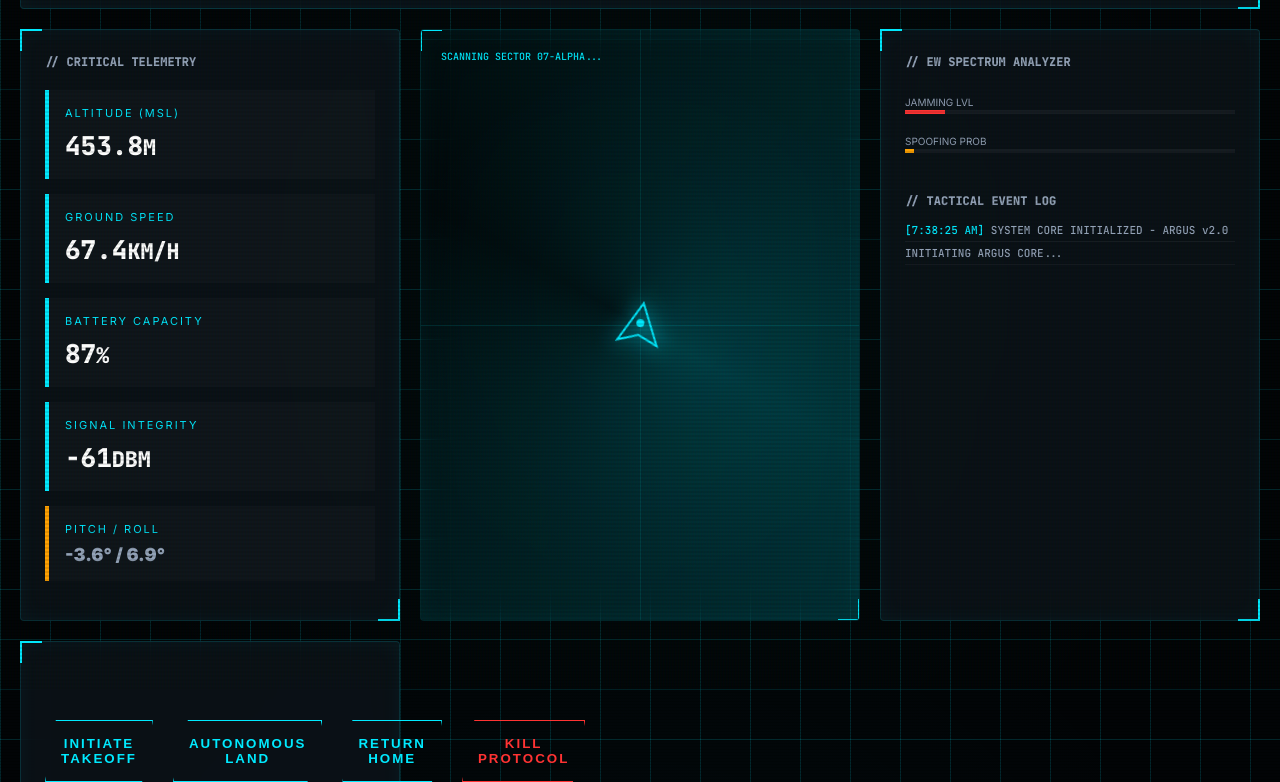
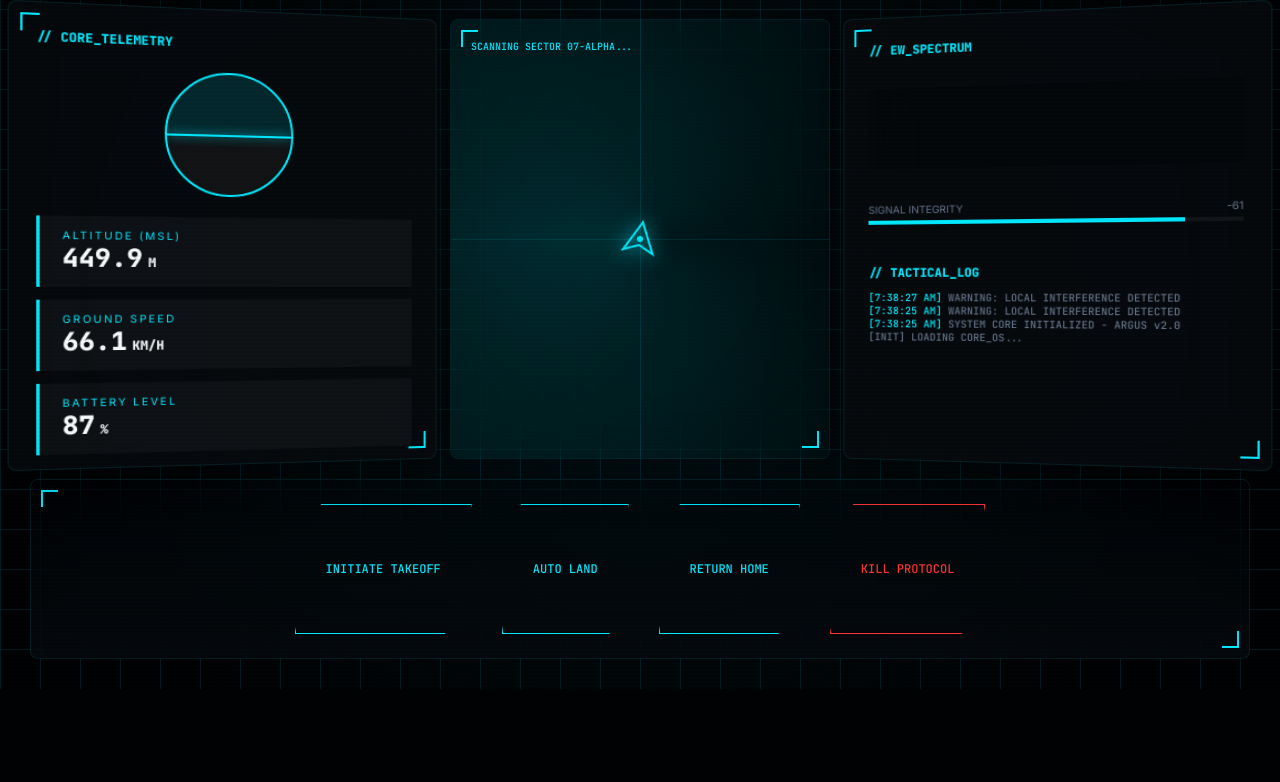
Before and after one commit to arch-yunus/uav-mission-control, a website built with Vite: page index.html in a window 1280 px wide. Shown: the part 111-893 px from the top of the page. After the commit the page ends 800 px from the top, so only its background shows below. Built offline with nearby package versions, Linux system fonts and the light colour scheme.

Commit message:
feat: monumental 'WOW' expansion with premium assets, technical docs, and audio engine

```diff
--- a/index.html
+++ b/index.html
@@ -11,63 +11,63 @@
     <link rel="stylesheet" href="src/styles/style.css">
 </head>
 <body>
-    <!-- Visual Overlays -->
-    <div class="vignette"></div>
     <div class="scanlines"></div>
 
     <div class="dashboard">
         <!-- Header: Strategic HUD -->
-        <header class="panel header" id="header-main">
+        <header class="panel header">
             <div class="logo">
                 <span class="pulse">🦅</span> ARGUS <span>OMEGA</span>
             </div>
 
-            <div class="mission-status-hud">
+            <div class="mission-status-hud" style="display: flex; gap: 40px; font-family: var(--font-mono); font-size: 12px;">
                 <div class="hud-item">
-                    <div class="hud-label">MISSION CLOCK</div>
-                    <div class="hud-value" id="current-time">00:00:00</div>
+                    <div style="color: var(--accent-glow); margin-bottom: 4px;">MISSION CLOCK</div>
+                    <div id="current-time" style="color: var(--text-head); font-weight: 800;">00:00:00</div>
                 </div>
                 <div class="hud-item">
-                    <div class="hud-label">COORDINATES</div>
-                    <div class="hud-value" style="font-size: 12px;">39.92°N / 32.85°E</div>
+                    <div style="color: var(--accent-glow); margin-bottom: 4px;">TARGET SECTOR</div>
+                    <div style="color: var(--text-head); font-weight: 800;">39.9°N / 32.8°E</div>
                 </div>
             </div>
 
-            <div class="system-status">
-                <div class="status-item">
-                    <div class="status-indicator" id="gnss-status" style="background: var(--accent-glow); box-shadow: 0 0 10px var(--accent-glow);"></div>
-                    <span>SECURE LINK</span>
+            <div class="system-status" style="display: flex; gap: 20px;">
+                <div style="display: flex; align-items: center; gap: 8px;">
+                    <div class="pulse" style="width: 8px; height: 8px; background: var(--accent-glow); border-radius: 50%;"></div>
+                    <span style="font-size: 10px; color: var(--accent-glow);">SECURE LINK</span>
                 </div>
-                <div class="status-item">
-                    <div class="status-indicator" id="comm-status" style="background: var(--secondary-glow); box-shadow: 0 0 10px var(--secondary-glow);"></div>
-                    <span>AES-256 ACTIVE</span>
+                <div style="display: flex; align-items: center; gap: 8px;">
+                    <div class="pulse" style="width: 8px; height: 8px; background: var(--secondary-glow); border-radius: 50%;"></div>
+                    <span style="font-size: 10px; color: var(--secondary-glow);">AES-256</span>
                 </div>
             </div>
         </header>
 
         <!-- Left: Primary Telemetry -->
         <aside class="panel telemetry-panel">
-            <h2 style="font-family: var(--font-mono); font-size: 12px; margin-bottom: 20px;">// CRITICAL TELEMETRY</h2>
+            <h2 style="font-family: var(--font-mono); font-size: 12px; margin-bottom: 20px; color: var(--accent-glow);">// CORE_TELEMETRY</h2>
+
+            <!-- Artificial Horizon -->
+            <div class="gyro-container">
+                <div class="gyro-inner" id="gyro-inner">
+                    <div class="gyro-sky"></div>
+                    <div class="gyro-ground"></div>
+                    <div class="gyro-line"></div>
+                </div>
+            </div>
+
             <div class="data-grid">
                 <div class="data-card">
-                    <div class="data-label">ALTITUDE (MSL)</div>
-                    <div class="data-value"><span id="val-alt">450.0</span><small>M</small></div>
+                    <div class="data-label">Altitude (MSL)</div>
+                    <div class="data-value"><span id="val-alt">450.0</span><small style="font-size: 12px; margin-left: 5px;">M</small></div>
                 </div>
                 <div class="data-card">
-                    <div class="data-label">GROUND SPEED</div>
-                    <div class="data-value"><span id="val-vel">66.5</span><small>KM/H</small></div>
+                    <div class="data-label">Ground Speed</div>
+                    <div class="data-value"><span id="val-vel">66.5</span><small style="font-size: 12px; margin-left: 5px;">KM/H</small></div>
                 </div>
                 <div class="data-card">
-                    <div class="data-label">BATTERY CAPACITY</div>
-                    <div class="data-value"><span id="val-batt">88</span><small>%</small></div>
-                </div>
-                <div class="data-card">
-                    <div class="data-label">SIGNAL INTEGRITY</div>
-                    <div class="data-value"><span id="val-rssi">-62</span><small>DBM</small></div>
-                </div>
-                <div class="data-card" style="border-left-color: var(--secondary-glow);">
-                    <div class="data-label">PITCH / ROLL</div>
-                    <div class="hud-value" id="val-attitude" style="font-size: 18px; font-weight: 800;">0.0° / 0.0°</div>
+                    <div class="data-label">Battery Level</div>
+                    <div class="data-value"><span id="val-batt">88</span><small style="font-size: 12px; margin-left: 5px;">%</small></div>
                 </div>
             </div>
         </aside>
@@ -77,16 +77,19 @@
             <div class="radar-sweep"></div>
 
             <!-- Crosshair UI -->
-            <div class="crosshair-h" style="position: absolute; top: 50%; left: 0; width: 100%; height: 1px; background: rgba(0, 242, 255, 0.1);"></div>
-            <div class="crosshair-v" style="position: absolute; top: 0; left: 50%; width: 1px; height: 100%; background: rgba(0, 242, 255, 0.1);"></div>
+            <div style="position: absolute; top: 50%; left: 0; width: 100%; height: 1px; background: rgba(0, 242, 255, 0.1);"></div>
+            <div style="position: absolute; top: 0; left: 50%; width: 1px; height: 100%; background: rgba(0, 242, 255, 0.1);"></div>
 
-            <!-- Mock UAV Icon -->
-            <div id="uav-icon" style="position: absolute; top: 50%; left: 50%; transform: translate(-50%, -50%); transition: all 0.2s ease;">
-                <svg width="60" height="60" viewBox="0 0 60 60">
-                    <path d="M30 10 L50 50 L30 42 L10 50 Z" fill="none" stroke="var(--accent-glow)" stroke-width="2"/>
-                    <circle cx="30" cy="30" r="4" fill="var(--accent-glow)"/>
+            <!-- UAV Icon -->
+            <div id="uav-icon" style="position: absolute; top: 50%; left: 50%; transform: translate(-50%, -50%);">
+                <svg width="40" height="40" viewBox="0 0 40 40">
+                    <path d="M20 5 L35 35 L20 28 L5 35 Z" fill="none" stroke="var(--accent-glow)" stroke-width="2"/>
+                    <circle cx="20" cy="22" r="3" fill="var(--accent-glow)"/>
                 </svg>
             </div>
+
+            <!-- Target simulation will be added via JS -->
+            <div id="targets-layer" style="position: absolute; inset: 0;"></div>
 
             <div style="position: absolute; top: 20px; left: 20px; font-family: var(--font-mono); font-size: 10px; color: var(--accent-glow);">
                 SCANNING SECTOR 07-ALPHA...
@@ -95,32 +98,30 @@
 
         <!-- Right: EW Shield & Logs -->
         <aside class="panel ew-panel">
-            <h2 style="font-family: var(--font-mono); font-size: 12px; margin-bottom: 20px;">// EW SPECTRUM ANALYZER</h2>
+            <h2 style="font-family: var(--font-mono); font-size: 12px; margin-bottom: 20px; color: var(--accent-glow);">// EW_SPECTRUM</h2>
 
-            <div class="ew-indicator">
-                <span style="font-size: 10px; width: 100px; color: var(--text-body);">JAMMING LVL</span>
-                <div class="bar-container" style="height: 4px; background: rgba(255,255,255,0.05); flex: 1;">
-                    <div class="bar-fill" id="bar-jamming" style="height: 100%; background: var(--danger-glow); width: 12%;"></div>
+            <canvas id="spectrum-canvas"></canvas>
+
+            <div style="margin-top: 30px;">
+                <div style="display: flex; justify-content: space-between; font-size: 10px; margin-bottom: 5px;">
+                    <span>SIGNAL INTEGRITY</span>
+                    <span id="val-rssi">-62 DBM</span>
+                </div>
+                <div style="height: 4px; background: rgba(255,255,255,0.05);">
+                    <div id="bar-rssi" style="height: 100%; background: var(--accent-glow); width: 85%;"></div>
                 </div>
             </div>
 
-            <div class="ew-indicator" style="margin-top: 15px;">
-                <span style="font-size: 10px; width: 100px; color: var(--text-body);">SPOOFING PROB</span>
-                <div class="bar-container" style="height: 4px; background: rgba(255,255,255,0.05); flex: 1;">
-                    <div class="bar-fill" id="bar-spoofing" style="height: 100%; background: var(--secondary-glow); width: 5%;"></div>
-                </div>
-            </div>
-
-            <h2 style="font-family: var(--font-mono); font-size: 12px; margin-top: 40px; margin-bottom: 10px;">// TACTICAL EVENT LOG</h2>
-            <div id="logs" style="font-size: 11px; font-family: var(--font-mono); color: var(--text-body); height: 200px; overflow-y: auto;">
-                <div>INITIATING ARGUS CORE...</div>
+            <h2 style="font-family: var(--font-mono); font-size: 12px; margin-top: 40px; margin-bottom: 10px; color: var(--accent-glow);">// TACTICAL_LOG</h2>
+            <div id="logs" style="font-size: 10px; font-family: var(--font-mono); color: var(--text-body); height: 180px; overflow-y: auto;">
+                <div>[INIT] LOADING CORE_OS...</div>
             </div>
         </aside>
 
         <!-- Bottom: Control Matrix -->
-        <footer class="panel control-panel" style="display: flex; gap: 20px; align-items: center;">
+        <footer class="panel control-panel">
             <button class="btn" id="btn-takeoff">Initiate Takeoff</button>
-            <button class="btn" id="btn-land">Autonomous Land</button>
+            <button class="btn" id="btn-land">Auto Land</button>
             <button class="btn" id="btn-rth">Return Home</button>
             <button class="btn btn-danger" id="btn-kill">Kill Protocol</button>
         </footer>
--- a/src/engine/app.js
+++ b/src/engine/app.js
@@ -28,25 +28,45 @@ class ArgusTacticalEngine {
 
     init() {
         this.setupEventListeners();
+        this.initAudio();
         this.runCycle();
         this.updateClock();
         setInterval(() => this.updateClock(), 1000);
         this.log("SYSTEM CORE INITIALIZED - ARGUS v2.0");
+        this.playBeep(440, 0.1); // Startup beep
+    }
+
+    initAudio() {
+        this.audioCtx = new (window.AudioContext || window.webkitAudioContext)();
+    }
+
+    playBeep(freq, duration) {
+        if (!this.audioCtx) return;
+        const osc = this.audioCtx.createOscillator();
+        const gain = this.audioCtx.createGain();
+        osc.connect(gain);
+        gain.connect(this.audioCtx.destination);
+        osc.frequency.value = freq;
+        gain.gain.setValueAtTime(0.1, this.audioCtx.currentTime);
+        gain.gain.exponentialRampToValueAtTime(0.001, this.audioCtx.currentTime + duration);
+        osc.start();
+        osc.stop(this.audioCtx.currentTime + duration);
     }
 
     setupEventListeners() {
         const actions = {
-            'btn-takeoff': "TAKEOFF SEQUENCE INITIATED",
-            'btn-land': "LANDING PROTOCOL ACTIVE",
-            'btn-rth': "RTH (RETURN TO HOME) ENGAGED",
-            'btn-kill': "CRITICAL: EMERGENCY KILL SWITCH"
+            'btn-takeoff': { msg: "TAKEOFF SEQUENCE INITIATED", freq: 880 },
+            'btn-land': { msg: "LANDING PROTOCOL ACTIVE", freq: 660 },
+            'btn-rth': { msg: "RTH (RETURN TO HOME) ENGAGED", freq: 550 },
+            'btn-kill': { msg: "CRITICAL: EMERGENCY KILL SWITCH", freq: 220 }
         };
 
-        Object.entries(actions).forEach(([id, msg]) => {
+        Object.entries(actions).forEach(([id, data]) => {
             const el = document.getElementById(id);
             if (el) {
                 el.addEventListener('click', () => {
-                    this.log(msg);
+                    this.log(data.msg);
+                    this.playBeep(data.freq, 0.2);
                     if (id === 'btn-kill') this.triggerEmergency();
                 });
             }
@@ -55,13 +75,22 @@ class ArgusTacticalEngine {
 
     runCycle() {
         setInterval(() => {
-            // Precision Simulation
+            // Precision Simulation with noise
             this.telemetry.alt += (Math.random() - 0.48) * 0.5;
             this.telemetry.vel += (Math.random() - 0.5) * 0.2;
             this.telemetry.batt -= 0.005;
-            this.telemetry.pitch = Math.sin(Date.now() / 1000) * 5;
-            this.telemetry.roll = Math.cos(Date.now() / 1500) * 8;
+            this.telemetry.pitch = Math.sin(Date.now() / 1000) * 5 + (Math.random() * 0.5);
+            this.telemetry.roll = Math.cos(Date.now() / 1500) * 8 + (Math.random() * 0.5);
             this.telemetry.yaw += 0.1;
+
+            // Random Jamming Spikes
+            if (Math.random() > 0.98) {
+                this.status.jamming = 10 + Math.random() * 40;
+                this.log("WARNING: LOCAL INTERFERENCE DETECTED");
+                this.playBeep(330, 0.05);
+            } else {
+                this.status.jamming = Math.max(10, this.status.jamming - 0.5);
+            }
 
             this.updateHUD();
         }, 50);
--- a/src/styles/style.css
+++ b/src/styles/style.css
@@ -1,13 +1,13 @@
 :root {
-    --bg-dark: #020406;
-    --panel-bg: hsla(210, 30%, 8%, 0.75);
+    --bg-dark: #010204;
+    --panel-bg: hsla(210, 40%, 4%, 0.85);
     --accent-glow: hsla(185, 100%, 50%, 1);
-    --accent-muted: hsla(185, 100%, 50%, 0.2);
+    --accent-muted: hsla(185, 100%, 50%, 0.15);
     --secondary-glow: hsla(38, 100%, 50%, 1);
     --danger-glow: hsla(0, 100%, 60%, 1);
-    --text-head: #ffffff;
-    --text-body: #94a3b8;
-    --border-line: hsla(185, 100%, 50%, 0.15);
+    --text-head: #f8fafc;
+    --text-body: #64748b;
+    --border-line: hsla(185, 100%, 50%, 0.1);
     --font-mono: 'JetBrains Mono', 'Fira Code', monospace;
     --font-sans: 'Inter', system-ui, sans-serif;
 }
@@ -25,113 +25,187 @@ body {
     height: 100vh;
     width: 100vw;
     overflow: hidden;
+    perspective: 1500px; /* Essential for 3D Cockpit Effect */
     background-image:
-        radial-gradient(circle at 50% 50%, hsla(185, 100%, 50%, 0.03) 0%, transparent 80%),
-        repeating-linear-gradient(transparent, transparent 2px, rgba(0, 0, 0, 0.5) 3px),
+        radial-gradient(circle at 50% 50%, hsla(185, 100%, 50%, 0.05) 0%, transparent 80%),
         linear-gradient(90deg, var(--border-line) 1px, transparent 1px),
         linear-gradient(var(--border-line) 1px, transparent 1px);
-    background-size: 100% 100%, 100% 3px, 50px 50px, 50px 50px;
-    position: relative;
+    background-size: 100% 100%, 40px 40px, 40px 40px;
 }
 
-/* Scanline Effect */
-body::after {
-    content: "";
-    position: absolute;
-    top: 0;
-    left: 0;
-    width: 100%;
-    height: 100%;
-    background: linear-gradient(rgba(18, 16, 16, 0) 50%, rgba(0, 0, 0, 0.1) 50%), linear-gradient(90deg, rgba(255, 0, 0, 0.02), rgba(0, 255, 0, 0.01), rgba(0, 0, 255, 0.02));
-    background-size: 100% 4px, 3px 100%;
+/* Scanline Overlay */
+.scanlines {
+    position: fixed;
+    inset: 0;
+    background: linear-gradient(
+        to bottom,
+        rgba(18, 16, 16, 0) 50%,
+        rgba(0, 0, 0, 0.1) 50%
+    );
+    background-size: 100% 4px;
+    z-index: 1000;
     pointer-events: none;
-    z-index: 100;
+    opacity: 0.3;
 }
 
 .dashboard {
     display: grid;
-    grid-template-columns: 380px 1fr 380px;
-    grid-template-rows: 100px 1fr 220px;
+    grid-template-columns: 400px 1fr 400px;
+    grid-template-rows: 80px 1fr 180px;
     gap: 20px;
-    padding: 20px;
+    padding: 30px;
     height: 100vh;
+    transform-style: preserve-3d;
 }
 
-/* Panel Design */
+/* 3D Cockpit Panels */
+.telemetry-panel {
+    transform: rotateY(15deg) translateZ(50px);
+    box-shadow: 20px 0 50px rgba(0, 0, 0, 0.5);
+}
+
+.ew-panel {
+    transform: rotateY(-15deg) translateZ(50px);
+    box-shadow: -20px 0 50px rgba(0, 0, 0, 0.5);
+}
+
+.map-view {
+    transform: translateZ(0);
+}
+
 .panel {
     background: var(--panel-bg);
-    backdrop-filter: blur(20px);
+    backdrop-filter: blur(30px);
     border: 1px solid var(--border-line);
-    border-radius: 4px;
+    border-radius: 8px;
     padding: 24px;
     position: relative;
-    box-shadow: inset 0 0 20px rgba(0, 242, 255, 0.05);
+    overflow: hidden;
+    transition: all 0.5s cubic-bezier(0.4, 0, 0.2, 1);
 }
 
-.panel::before {
+.panel:hover {
+    border-color: var(--accent-glow);
+    box-shadow: 0 0 30px var(--accent-muted);
+}
+
+/* Corner Accents */
+.panel::before, .panel::after {
     content: '';
     position: absolute;
-    top: -1px;
-    left: -1px;
-    width: 20px;
-    height: 20px;
-    border-top: 2px solid var(--accent-glow);
-    border-left: 2px solid var(--accent-glow);
+    width: 15px;
+    height: 15px;
+    border-color: var(--accent-glow);
+    border-style: solid;
+    pointer-events: none;
 }
 
-.panel::after {
-    content: '';
-    position: absolute;
-    bottom: -1px;
-    right: -1px;
-    width: 20px;
-    height: 20px;
-    border-bottom: 2px solid var(--accent-glow);
-    border-right: 2px solid var(--accent-glow);
-}
+.panel::before { top: 10px; left: 10px; border-width: 2px 0 0 2px; }
+.panel::after { bottom: 10px; right: 10px; border-width: 0 2px 2px 0; }
 
-/* Header Upgrades */
+/* Header Styling */
 .header {
     grid-column: 1 / -1;
     display: flex;
     justify-content: space-between;
     align-items: center;
-    border-bottom: 1px solid var(--accent-muted);
+    padding: 0 40px;
+    background: linear-gradient(to right, transparent, var(--panel-bg), transparent);
 }
 
 .logo {
-    font-size: 28px;
+    font-family: var(--font-mono);
     font-weight: 900;
+    letter-spacing: 5px;
+    font-size: 24px;
     color: var(--text-head);
-    letter-spacing: 4px;
-    display: flex;
-    align-items: center;
-    gap: 15px;
-    text-shadow: 0 0 10px var(--accent-muted);
 }
 
-.logo span {
+.logo span { color: var(--accent-glow); }
+
+/* Artificial Horizon (Gyro) */
+.gyro-container {
+    width: 120px;
+    height: 120px;
+    border: 2px solid var(--accent-glow);
+    border-radius: 50%;
+    margin: 20px auto;
+    position: relative;
+    overflow: hidden;
+    background: rgba(0,0,0,0.4);
+}
+
+.gyro-inner {
+    position: absolute;
+    width: 100%;
+    height: 200%;
+    top: -50%;
+    transition: transform 0.1s linear;
+}
+
+.gyro-sky { height: 50%; background: var(--accent-muted); }
+.gyro-ground { height: 50%; background: rgba(255,255,255,0.05); }
+.gyro-line {
+    position: absolute;
+    top: 50%;
+    width: 100%;
+    height: 2px;
+    background: var(--accent-glow);
+    box-shadow: 0 0 10px var(--accent-glow);
+}
+
+/* Spectrum Analyzer */
+#spectrum-canvas {
+    width: 100%;
+    height: 80px;
+    background: rgba(0,0,0,0.3);
+    border-radius: 4px;
+    margin-top: 10px;
+}
+
+/* Data Cards */
+.data-grid {
+    display: flex;
+    flex-direction: column;
+    gap: 12px;
+}
+
+.data-card {
+    background: rgba(255, 255, 255, 0.03);
+    padding: 12px 20px;
+    border-left: 3px solid var(--accent-glow);
+    transition: all 0.3s ease;
+}
+
+.data-card:hover {
+    background: var(--accent-muted);
+    transform: translateX(10px);
+}
+
+.data-label {
+    font-size: 10px;
+    text-transform: uppercase;
+    letter-spacing: 2px;
     color: var(--accent-glow);
 }
 
-/* Map View Upgrades */
+.data-value {
+    font-size: 24px;
+    font-family: var(--font-mono);
+    font-weight: 800;
+    color: var(--text-head);
+}
+
+/* Map Overlays */
 .map-view {
-    grid-column: 2;
-    grid-row: 2;
-    background: radial-gradient(circle at center, hsla(185, 100%, 50%, 0.05) 0%, transparent 70%);
-    overflow: hidden;
-    cursor: crosshair;
+    background: radial-gradient(circle at center, rgba(0, 242, 255, 0.05), transparent);
 }
 
 .radar-sweep {
     position: absolute;
-    width: 200%;
-    height: 200%;
-    top: -50%;
-    left: -50%;
-    background: conic-gradient(from 0deg, transparent, var(--accent-muted), transparent);
-    animation: sweep 6s linear infinite;
-    pointer-events: none;
+    inset: -50%;
+    background: conic-gradient(from 0deg, transparent, rgba(0, 242, 255, 0.1), transparent);
+    animation: sweep 4s linear infinite;
 }
 
 @keyframes sweep {
@@ -139,53 +213,32 @@ body::after {
     to { transform: rotate(360deg); }
 }
 
-/* Data Cards */
-.data-card {
-    background: rgba(255, 255, 255, 0.02);
-    padding: 16px;
-    margin-bottom: 15px;
-    border-left: 4px solid var(--accent-glow);
-    transition: transform 0.3s ease;
+/* Control Buttons */
+.control-panel {
+    grid-column: 1 / -1;
+    display: flex;
+    justify-content: center;
+    gap: 30px;
+    background: linear-gradient(to top, var(--panel-bg), transparent);
 }
 
-.data-card:hover {
-    transform: translateX(5px);
-    background: rgba(0, 242, 255, 0.05);
-}
-
-.data-label {
-    font-size: 11px;
-    letter-spacing: 2px;
-    color: var(--accent-glow);
-    margin-bottom: 8px;
-}
-
-.data-value {
-    font-size: 26px;
-    font-weight: 800;
-    color: var(--text-head);
-    font-family: var(--font-mono);
-}
-
-/* Buttons */
 .btn {
     background: transparent;
     border: 1px solid var(--accent-glow);
     color: var(--accent-glow);
-    padding: 15px;
-    font-weight: 700;
+    padding: 12px 30px;
+    font-family: var(--font-mono);
+    font-size: 12px;
     text-transform: uppercase;
-    letter-spacing: 2px;
     cursor: pointer;
-    transition: all 0.4s cubic-bezier(0.165, 0.84, 0.44, 1);
-    clip-path: polygon(10% 0, 100% 0, 90% 100%, 0 100%);
+    transition: all 0.3s;
+    clip-path: polygon(15% 0, 100% 0, 85% 100%, 0 100%);
 }
 
 .btn:hover {
     background: var(--accent-glow);
     color: var(--bg-dark);
-    box-shadow: 0 0 30px var(--accent-muted);
-    transform: translateY(-2px);
+    box-shadow: 0 0 20px var(--accent-muted);
 }
 
 .btn-danger {
@@ -195,44 +248,12 @@ body::after {
 
 .btn-danger:hover {
     background: var(--danger-glow);
-    box-shadow: 0 0 30px hsla(0, 100%, 60%, 0.3);
-}
-
-/* Logs */
-#logs {
-    scrollbar-width: thin;
-    scrollbar-color: var(--accent-muted) transparent;
-}
-
-#logs div {
-    padding: 4px 0;
-    border-bottom: 1px solid rgba(255, 255, 255, 0.05);
 }
 
 /* Animations */
-@keyframes pulse-neon {
-    0% { filter: drop-shadow(0 0 2px var(--accent-glow)); }
-    50% { filter: drop-shadow(0 0 8px var(--accent-glow)); }
-    100% { filter: drop-shadow(0 0 2px var(--accent-glow)); }
+@keyframes pulse {
+    0%, 100% { opacity: 1; }
+    50% { opacity: 0.5; }
 }
 
-.pulse {
-    animation: pulse-neon 2s infinite;
-}
-
-/* Mobile Warning */
-@media (max-width: 1200px) {
-    body::before {
-        content: "TACTICAL INTERFACE REQUIRES HIGH-RESOLUTION DISPLAY";
-        position: fixed;
-        inset: 0;
-        background: var(--bg-dark);
-        z-index: 1000;
-        display: flex;
-        align-items: center;
-        justify-content: center;
-        text-align: center;
-        padding: 40px;
-        color: var(--danger-glow);
-    }
-}
+.pulse { animation: pulse 2s infinite; }
```
Also changed, not shown: README.md, assets/mission_control_banner.png (added).
